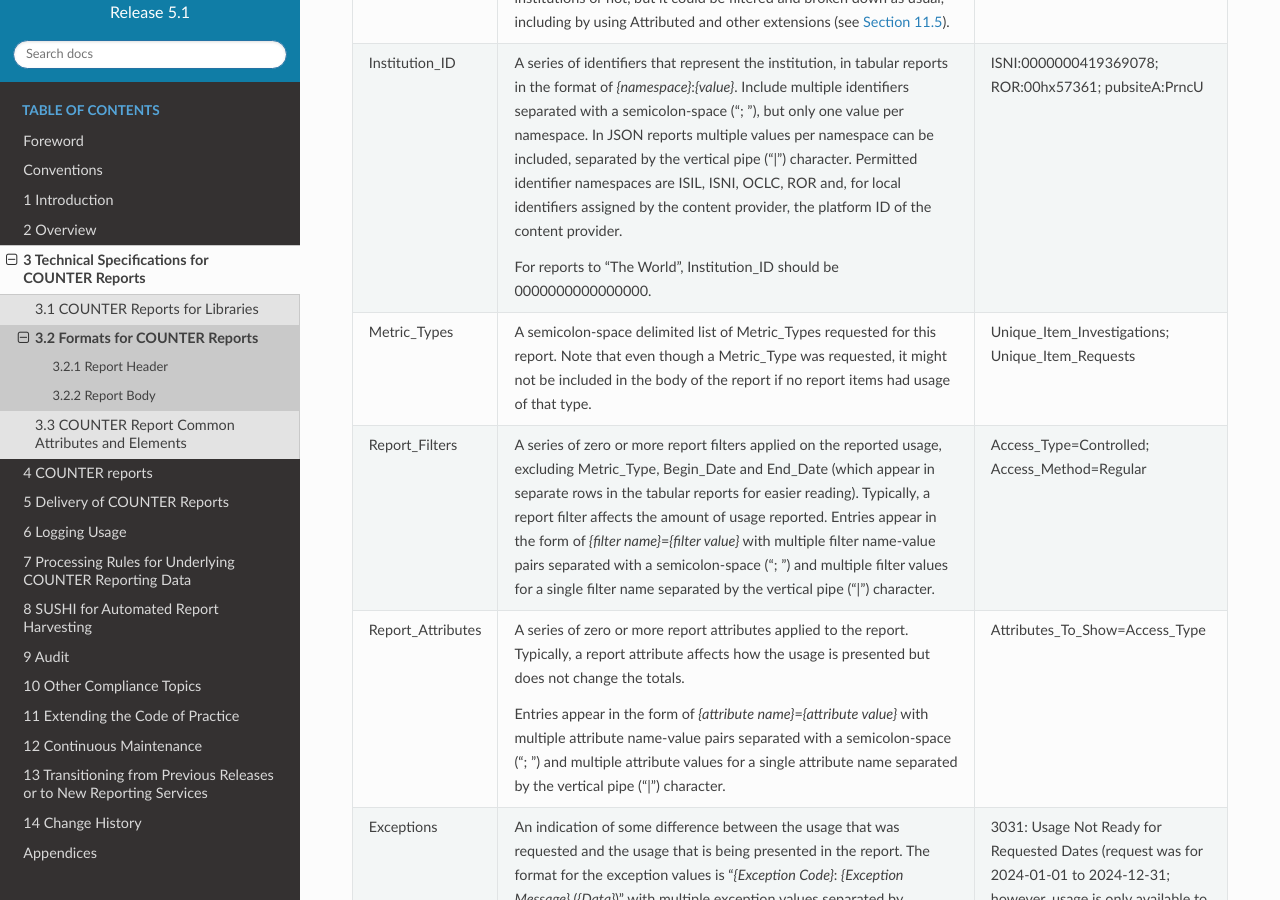
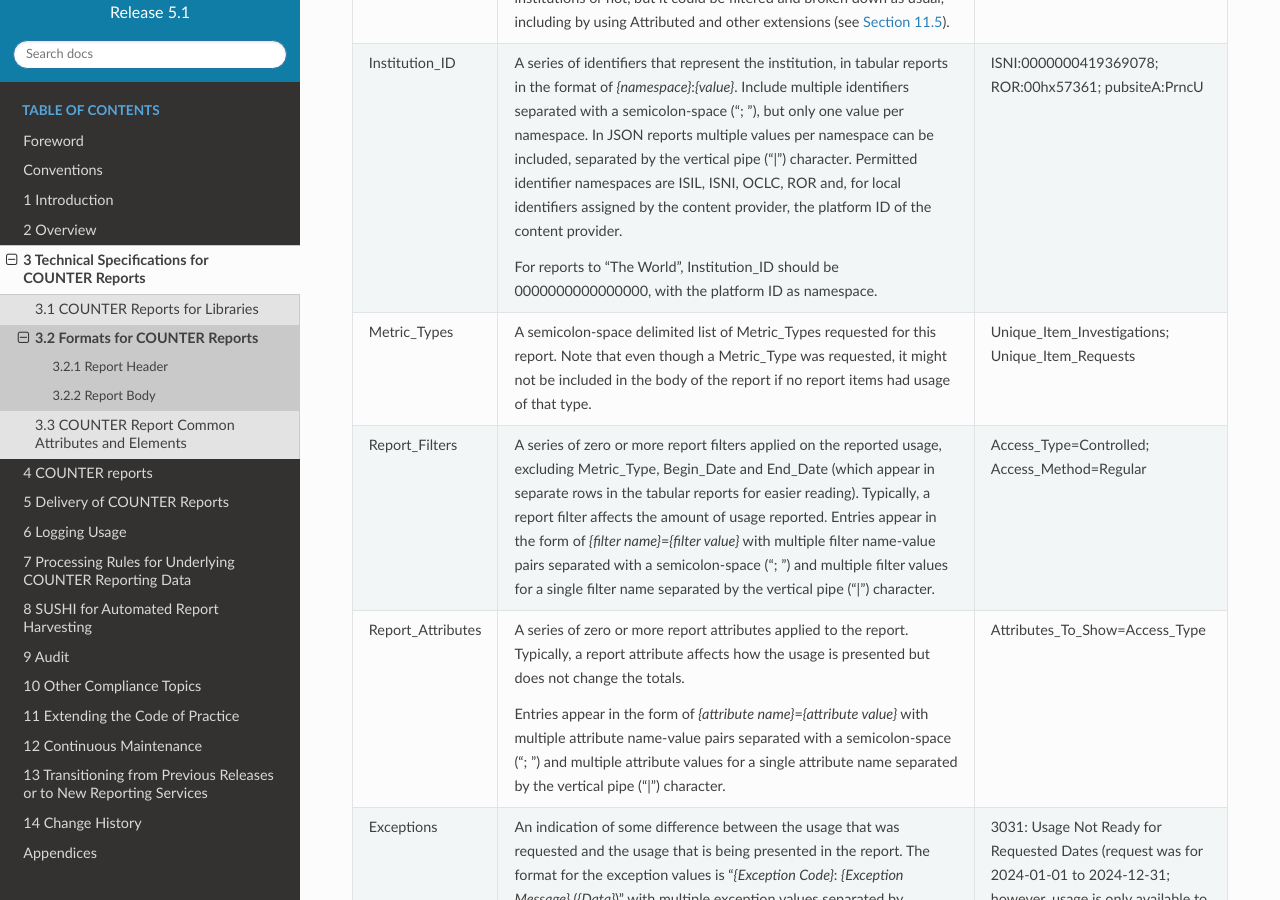
Before and after one commit to Project-Counter/cop5, a Sphinx documentation site: the page built from source/03-specifications/02-formats-for-counter-reports.rst, in a window 1280 px wide and 900 px high, scrolled down 2544 px. Built offline with Sphinx 7.4.7 and the Read the Docs theme 2.0.0, drawn with Linux system fonts in a browser that asks for light colours.

```diff
--- a/source/03-specifications/02-formats-for-counter-reports.rst
+++ b/source/03-specifications/02-formats-for-counter-reports.rst
@@ -82,7 +82,7 @@ Table 3.f (below): COUNTER Report Header Elements
    * - Institution_ID
      - A series of identifiers that represent the institution, in tabular reports in the format of *{namespace}*:*{value}*. Include multiple identifiers separated with a semicolon-space (“; ”), but only one value per namespace. In JSON reports multiple values per namespace can be included, separated by the vertical pipe (“|”) character. Permitted identifier namespaces are ISIL, ISNI, OCLC, ROR and, for local identifiers assigned by the content provider, the platform ID of the content provider.
 
-       For reports to "The World", Institution_ID should be 0000000000000000.
+       For reports to "The World", Institution_ID should be 0000000000000000, with the platform ID as namespace.
      - ISNI:0000000419369078; ROR:00hx57361; pubsiteA:PrncU
 
    * - Metric_Types
--- a/source/08-sushi/02-authentication-and-security-for-counter-sushi-api.rst
+++ b/source/08-sushi/02-authentication-and-security-for-counter-sushi-api.rst
@@ -17,4 +17,4 @@ Non-standard techniques for authentication (techniques not specified in the COUN
 
 If IP address authentication is implemented, it MUST allow the same SUSHI client (a single IP address) to harvest usage for multiple customer accounts (e.g. hosted ERM services).
 
-If global reports are available, the customer_id 0000000000000000 should be used for "The World", with type proprietary_id. The report should be available to any valid requestor ID and/or API key.
+If global reports are available, the customer ID 0000000000000000 should be used for "The World". The report should be available to any valid requestor ID and/or API key.
```
